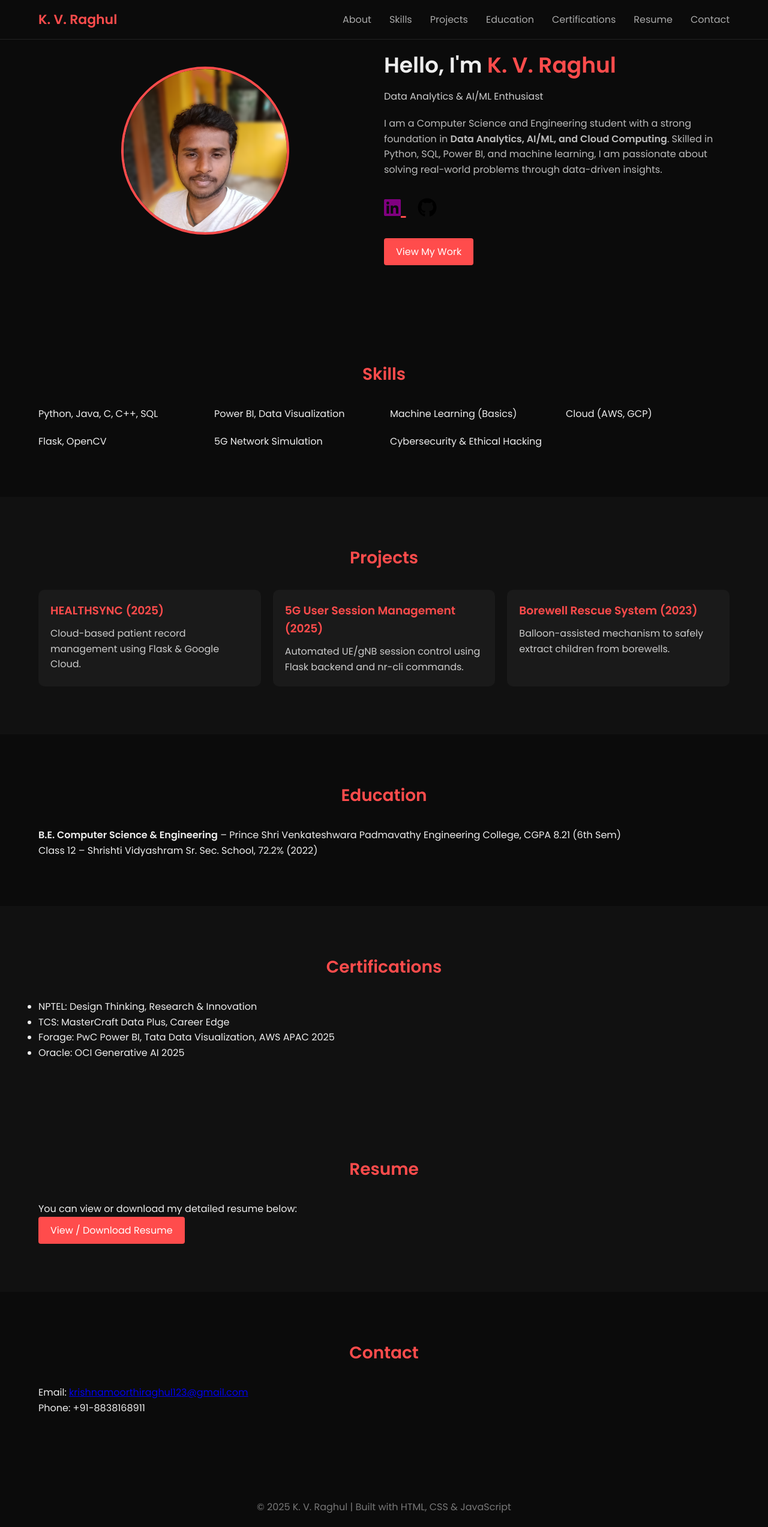
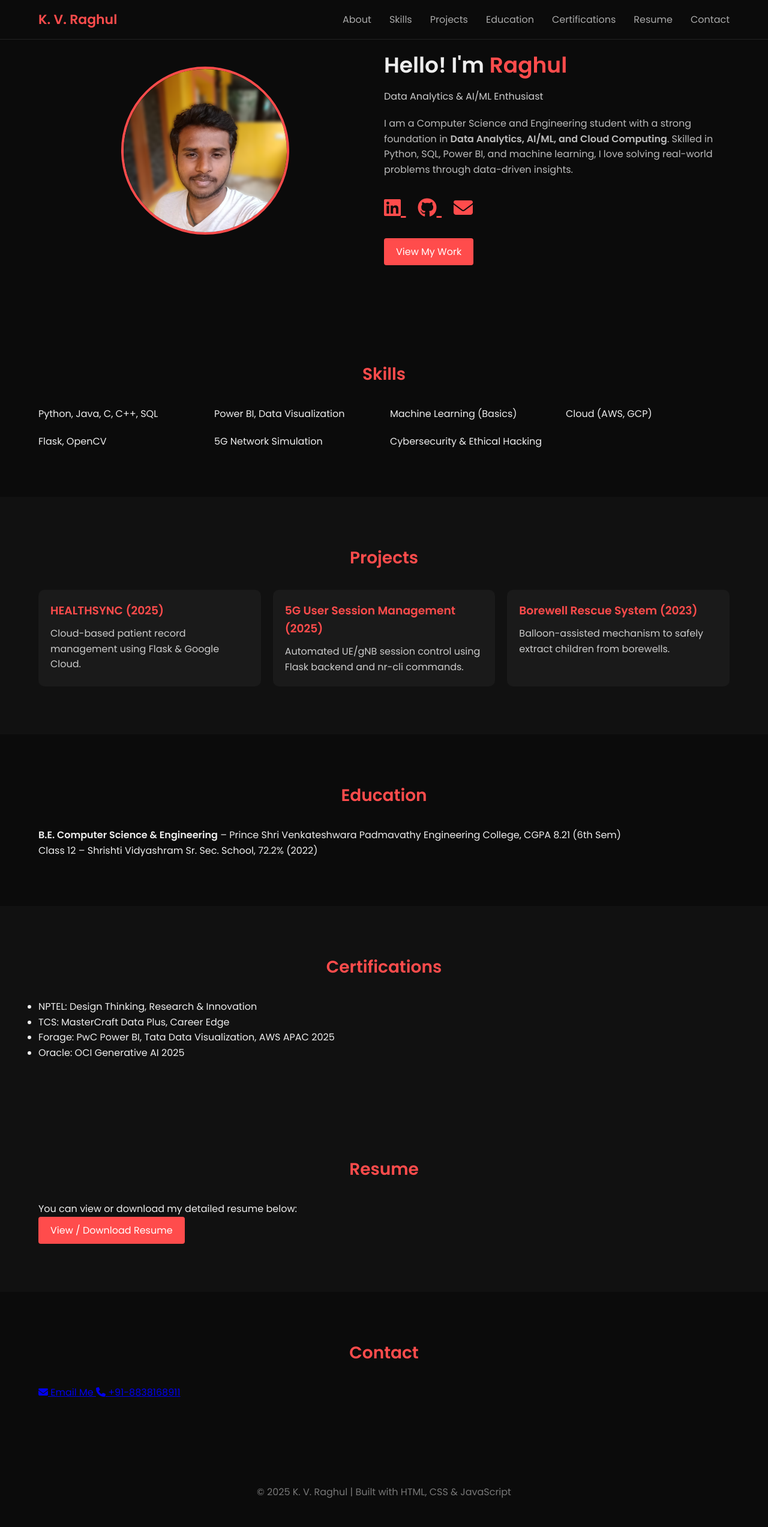
Before and after one commit to Raghul-07-tech/Raghulkv_portfolio, a plain HTML site: page index.html in a window 1280 px wide. Shown: the whole page at 60% size. After the commit the page ends 2519 px from the top, so only its background shows below. Drawn offline with nearby package versions, Linux system fonts and the light colour scheme.

Commit message:
Update index.html

```diff
--- a/index.html
+++ b/index.html
@@ -43,22 +43,25 @@
       <img src="myphoto.jpeg" alt="Profile photo" class="profile">
     </div>
     <div class="hero-right">
-      <h2>Hello, I'm <span class="accent">K. V. Raghul</span></h2>
+      <h2>Hello! I'm <span class="accent">Raghul</span></h2>
       <p class="tagline">Data Analytics & AI/ML Enthusiast</p>
       <p class="intro">
         I am a Computer Science and Engineering student with a strong foundation in
         <strong>Data Analytics, AI/ML, and Cloud Computing</strong>.
         Skilled in Python, SQL, Power BI, and machine learning,
-        I am passionate about solving real-world problems through data-driven insights.
+        I love solving real-world problems through data-driven insights.
       </p>
 
       <!-- Social Icons -->
       <div class="social-icons">
         <a href="https://www.linkedin.com/in/k-v-raghul-875489340" target="_blank" aria-label="LinkedIn">
-          <i class="fab fa-linkedin" style="color: purple;"></i>
+          <i class="fab fa-linkedin"></i>
         </a>
         <a href="https://github.com/Raghul-07-tech" target="_blank" aria-label="GitHub">
-          <i class="fab fa-github" style="color: black;"></i>
+          <i class="fab fa-github"></i>
+        </a>
+        <a href="mailto:krishnamoorthiraghul123@gmail.com" aria-label="Email">
+          <i class="fas fa-envelope"></i>
         </a>
       </div>
 
@@ -139,8 +142,14 @@
 <section id="contact" class="section">
   <div class="container">
     <h2 class="section-title">Contact</h2>
-    <p>Email: <a href="mailto:krishnamoorthiraghul123@gmail.com">krishnamoorthiraghul123@gmail.com</a></p>
-    <p>Phone: +91-8838168911</p>
+    <div class="contact-icons">
+      <a href="mailto:krishnamoorthiraghul123@gmail.com" aria-label="Email">
+        <i class="fas fa-envelope"></i> Email Me
+      </a>
+      <a href="tel:+918838168911" aria-label="Phone">
+        <i class="fas fa-phone"></i> +91-8838168911
+      </a>
+    </div>
   </div>
 </section>
 
```
